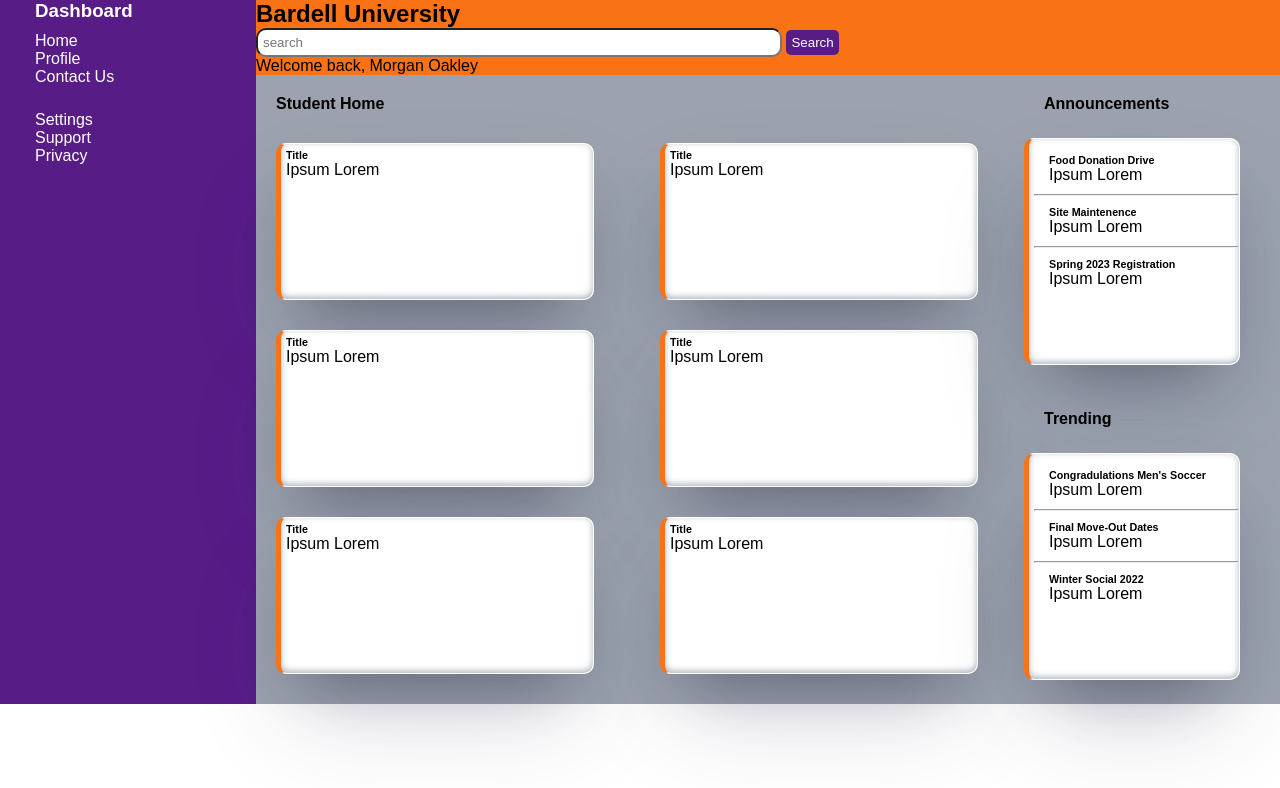
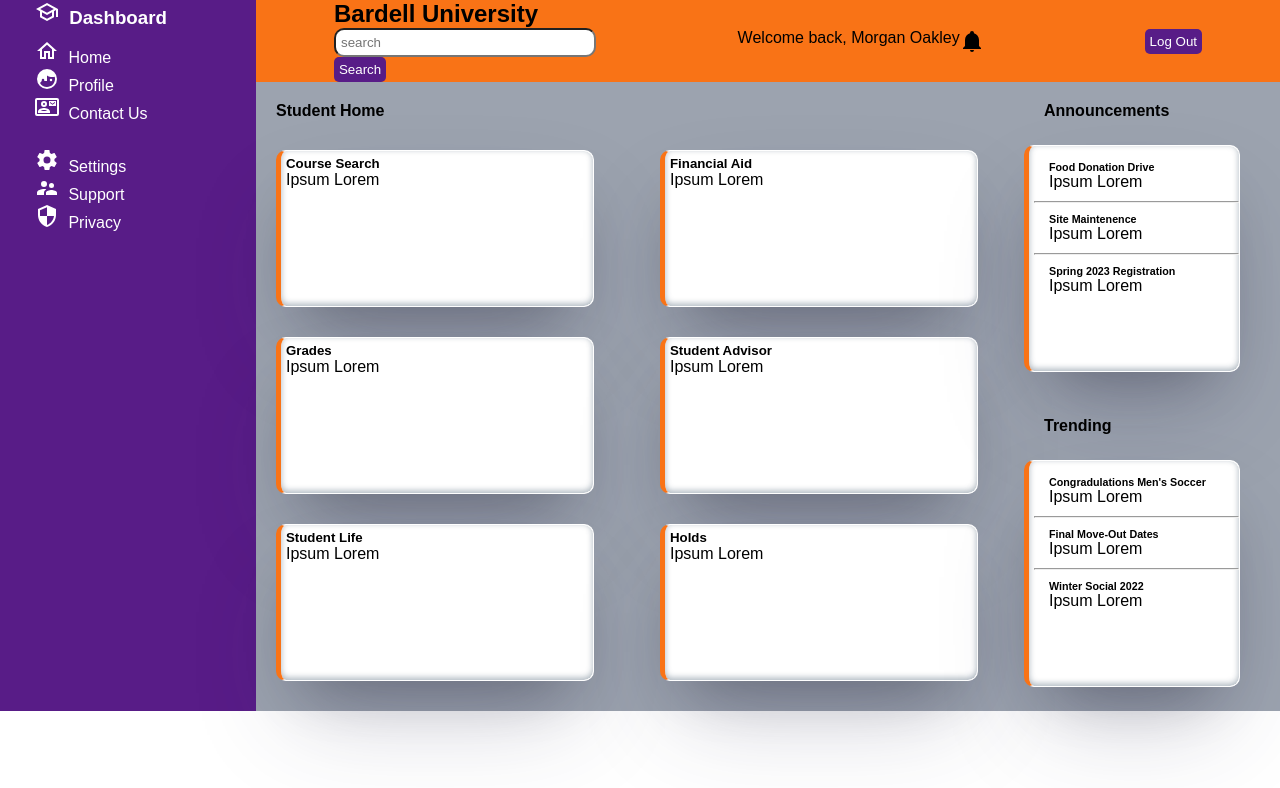
Before and after one commit to TheMonist/Admin-Dashboard, a plain HTML site: page index.html in a window 1280 px wide. Drawn offline with Linux system fonts and the light colour scheme; a web font is replaced by a local one.

Commit message:
add icons

```diff
--- a/index.html
+++ b/index.html
@@ -13,27 +13,70 @@
     <body>
         <div class="grid">
             <nav class="sidebar">
-                <h3>Dashboard</h3>
+                <h3>
+                    <svg style="width:24px;height:24px" viewBox="0 0 24 24">
+                        <path fill="currentColor" d="M12 3L1 9L5 11.18V17.18L12 21L19 17.18V11.18L21 10.09V17H23V9L12 3M18.82 9L12 12.72L5.18 9L12 5.28L18.82 9M17 16L12 18.72L7 16V12.27L12 15L17 12.27V16Z" />
+                    </svg>
+                    Dashboard
+                </h3>
                 <ul class="links-top">
-                    <li>Home</li>
-                    <li>Profile</li>
-                    <li> Contact Us</li>
+                    <a><li>
+                        <svg style="width:24px;height:24px" viewBox="0 0 24 24">
+                            <path fill="currentColor" d="M12 5.69L17 10.19V18H15V12H9V18H7V10.19L12 5.69M12 3L2 12H5V20H11V14H13V20H19V12H22" />
+                        </svg>
+                        Home
+                    </li></a>
+                    <a><li>
+                        <svg style="width:24px;height:24px" viewBox="0 0 24 24">
+                            <path fill="currentColor" d="M12,2A10,10 0 0,0 2,12A10,10 0 0,0 12,22A10,10 0 0,0 22,12A10,10 0 0,0 12,2M12,8.39C13.57,9.4 15.42,10 17.42,10C18.2,10 18.95,9.91 19.67,9.74C19.88,10.45 20,11.21 20,12C20,16.41 16.41,20 12,20C9,20 6.39,18.34 5,15.89L6.75,14V13A1.25,1.25 0 0,1 8,11.75A1.25,1.25 0 0,1 9.25,13V14H12M16,11.75A1.25,1.25 0 0,0 14.75,13A1.25,1.25 0 0,0 16,14.25A1.25,1.25 0 0,0 17.25,13A1.25,1.25 0 0,0 16,11.75Z" />
+                        </svg>
+                        Profile
+                    </li></a>
+                    <a><li>
+                        <svg style="width:24px;height:24px" viewBox="0 0 24 24">
+                            <path fill="currentColor" d="M22,3H2A2,2 0 0,0 0,5V19A2,2 0 0,0 2,21H22A2,2 0 0,0 24,19V5A2,2 0 0,0 22,3M22,19H2V5H22V19M21,6H14V11H21V6M20,8L17.5,9.75L15,8V7L17.5,8.75L20,7V8M9,12A3,3 0 0,0 12,9A3,3 0 0,0 9,6A3,3 0 0,0 6,9A3,3 0 0,0 9,12M9,8A1,1 0 0,1 10,9A1,1 0 0,1 9,10A1,1 0 0,1 8,9A1,1 0 0,1 9,8M15,16.59C15,14.09 11.03,13 9,13C6.97,13 3,14.09 3,16.59V18H15V16.59M5.5,16C6.22,15.5 7.7,15 9,15C10.3,15 11.77,15.5 12.5,16H5.5Z" />
+                        </svg>
+                        Contact Us
+                    </li></a>
                 </ul>
                 <ul class="links-bottom">
-                    <li>Settings</li>
-                    <li>Support</li>
-                    <li>Privacy</li>
+                    <a><li>
+                        <svg style="width:24px;height:24px" viewBox="0 0 24 24">
+                            <path fill="currentColor" d="M12,15.5A3.5,3.5 0 0,1 8.5,12A3.5,3.5 0 0,1 12,8.5A3.5,3.5 0 0,1 15.5,12A3.5,3.5 0 0,1 12,15.5M19.43,12.97C19.47,12.65 19.5,12.33 19.5,12C19.5,11.67 19.47,11.34 19.43,11L21.54,9.37C21.73,9.22 21.78,8.95 21.66,8.73L19.66,5.27C19.54,5.05 19.27,4.96 19.05,5.05L16.56,6.05C16.04,5.66 15.5,5.32 14.87,5.07L14.5,2.42C14.46,2.18 14.25,2 14,2H10C9.75,2 9.54,2.18 9.5,2.42L9.13,5.07C8.5,5.32 7.96,5.66 7.44,6.05L4.95,5.05C4.73,4.96 4.46,5.05 4.34,5.27L2.34,8.73C2.21,8.95 2.27,9.22 2.46,9.37L4.57,11C4.53,11.34 4.5,11.67 4.5,12C4.5,12.33 4.53,12.65 4.57,12.97L2.46,14.63C2.27,14.78 2.21,15.05 2.34,15.27L4.34,18.73C4.46,18.95 4.73,19.03 4.95,18.95L7.44,17.94C7.96,18.34 8.5,18.68 9.13,18.93L9.5,21.58C9.54,21.82 9.75,22 10,22H14C14.25,22 14.46,21.82 14.5,21.58L14.87,18.93C15.5,18.67 16.04,18.34 16.56,17.94L19.05,18.95C19.27,19.03 19.54,18.95 19.66,18.73L21.66,15.27C21.78,15.05 21.73,14.78 21.54,14.63L19.43,12.97Z" />
+                        </svg>
+                        Settings
+                    </li></a>
+                    <a><li>
+                        <svg style="width:24px;height:24px" viewBox="0 0 24 24">
+                            <path fill="currentColor" d="M16.5,12A2.5,2.5 0 0,0 19,9.5A2.5,2.5 0 0,0 16.5,7A2.5,2.5 0 0,0 14,9.5A2.5,2.5 0 0,0 16.5,12M9,11A3,3 0 0,0 12,8A3,3 0 0,0 9,5A3,3 0 0,0 6,8A3,3 0 0,0 9,11M16.5,14C14.67,14 11,14.92 11,16.75V19H22V16.75C22,14.92 18.33,14 16.5,14M9,13C6.67,13 2,14.17 2,16.5V19H9V16.75C9,15.9 9.33,14.41 11.37,13.28C10.5,13.1 9.66,13 9,13Z" />
+                        </svg>
+                        Support
+                    </li></a>
+                    <a><li>
+                        <svg style="width:24px;height:24px" viewBox="0 0 24 24">
+                            <path fill="currentColor" d="M12,12H19C18.47,16.11 15.72,19.78 12,20.92V12H5V6.3L12,3.19M12,1L3,5V11C3,16.55 6.84,21.73 12,23C17.16,21.73 21,16.55 21,11V5L12,1Z" />
+                        </svg>
+                        Privacy
+                    </li></a>
                 </ul>
             </nav>
             <main>
                 <header class="header">
                     <div class="topbar">
-                        <h2>Bardell University</h2>
+                        <h2><strong>Bardell University</strong></h2>
                         <input type="text" class="searchbar" placeholder="search">
                         <button>Search</button>
+
+                    </div>
+                    <div class="welcome">
                         <p>Welcome back, Morgan Oakley</p>
+                        <svg style="width:24px;height:24px" viewBox="0 0 24 24">
+                            <path fill="currentColor" d="M21,19V20H3V19L5,17V11C5,7.9 7.03,5.17 10,4.29C10,4.19 10,4.1 10,4A2,2 0 0,1 12,2A2,2 0 0,1 14,4C14,4.1 14,4.19 14,4.29C16.97,5.17 19,7.9 19,11V17L21,19M14,21A2,2 0 0,1 12,23A2,2 0 0,1 10,21" />
+                        </svg>
                     </div>
-                    <div class="welcome"></div>
+                    <div class="logout">
+                        <button>Log Out</button>
+                    </div>
                 </header>
                 <section class="content">
                     <div class="projects">
@@ -41,29 +84,29 @@
                         <div class="cards">
                             <div class="cards-left">
                                 <div class="card">
-                                    <h6>Title</h6>
+                                    <h5>Course Search</h5>
                                     <p>Ipsum Lorem</p>
                                 </div>
                                 <div class="card">
-                                    <h6>Title</h6>
+                                    <h5>Grades</h5>
                                     <p>Ipsum Lorem</p>
                                 </div>
                                 <div class="card">
-                                    <h6>Title</h6>
+                                    <h5>Student Life</h5>
                                     <p>Ipsum Lorem</p>
                                 </div>
                             </div>
                             <div class="cards-right">
                                 <div class="card">
-                                    <h6>Title</h6>
+                                    <h5>Financial Aid</h5>
                                     <p>Ipsum Lorem</p>
                                 </div>
                                 <div class="card">
-                                    <h6>Title</h6>
+                                    <h5>Student Advisor</h5>
                                     <p>Ipsum Lorem</p>
                                 </div>
                                 <div class="card">
-                                    <h6>Title</h6>
+                                    <h5>Holds</h5>
                                     <p>Ipsum Lorem</p>
                                 </div>
                             </div>
--- a/styles.css
+++ b/styles.css
@@ -47,14 +47,27 @@ ul {
 
 .header {
     background-color: #f97316;
+    display: flex;
+    flex-direction: row;
+    justify-content: space-around;
+    align-items: center;
 }
-
+.logout {
+    display: flex;
+    flex-direction: column;
+}
+.welcome {
+    display: flex;
+    flex-direction: row;
+    justify-content: center;
+}
 button {
     background-color: #581c87;
     color: #fff;
     border-style: none;
     border-radius: 5px;
     padding: 5px;
+    font-family: 'Rosario', sans-serif;
 }
 
 .content {
@@ -64,7 +77,7 @@ button {
 }
 
 .searchbar {
-    width: 50%;
+    width: 100%;
     border-radius: 10px;
     padding: 5px;
 }
@@ -114,3 +127,27 @@ h4 {
 .ann-text, .trend-text {
     padding: 10px 15px;
 }
+
+a {
+    text-decoration: none;
+}
+
+a:link {
+    text-decoration: none;
+}
+
+a:visted {
+    text-decoration: none;
+}
+
+a:hover{
+    text-decoration: none;
+}
+
+a:active{
+    text-decoration: none;
+}
+
+svg {
+    margin-right: 5px;
+}
```
